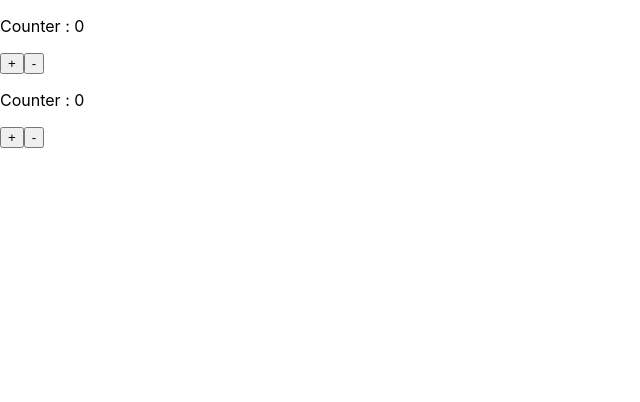
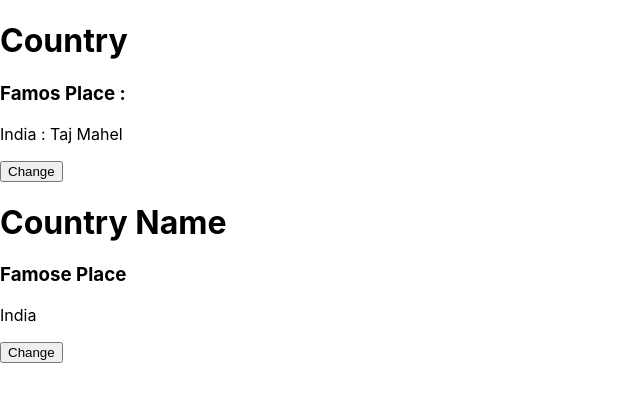
Before and after one commit to sapariyadhara/learnReact, a React (Create React App) app: page / in a window 1280 px wide. Shown: the top 402 px of the page, without its empty margins (0-640 px from the left). Built offline with nearby package versions, Linux system fonts and the light colour scheme.

Commit message:
class and fun component

```diff
--- a/src/App.js
+++ b/src/App.js
@@ -1,6 +1,8 @@
 
 import Counter from './containers/Counter';
 import CounterFun from './containers/CounterFun';
+import Country from './containers/Country';
+import Country1 from './containers/Country1';
 import Coursee from './containers/Coursee';
 import Employee from './containers/Employee';
 import EmployeeFun from './containers/EmployeeFun';
@@ -14,8 +16,10 @@
      {/* <Employee /> */}
      {/* <Coursee /> */}
      {/* <EmployeeFun /> */}
-     <Counter />
-     <CounterFun />
+     {/* <Counter /> */}
+     {/* <CounterFun /> */}
+     <Country />
+     <Country1 />
     </>
   );
 }
--- a/src/containers/Counter.js
+++ b/src/containers/Counter.js
@@ -9,22 +9,27 @@
     }
 
    handlePlus = () => {
+    if(this.state.counter < 5 ){
         this.setState({
-             counter : this.state.counter + 1
-            })
+            counter : this.state.counter + 1
+       })
+    }
+
    }
 
    handleMinus = () => {
+    if(this.state.counter > 0){
         this.setState({
             counter : this.state.counter - 1
         })
+    }
    }
     render() {
         return (
             <div>
                 <p> Counter : {this.state.counter}</p>
-                <button onClick={this.handlePlus}> + </button>
-                <button onClick={this.handleMinus}> - </button>
+                <button disabled={this.state.counter < 5 ? false : true} onClick={this.handlePlus}> + </button>
+                <button disabled={this.state.counter === 0 ? true : false} onClick={this.handleMinus}> - </button>
             </div>
         );
     }
--- a/src/containers/CounterFun.js
+++ b/src/containers/CounterFun.js
@@ -4,18 +4,24 @@
     let [counter , setCounter] = useState(0)
 
     const handlePlus = () => {
-        setCounter(counter+1)
+        if(counter < 5){
+            setCounter(counter+1)
+        }
+
     }
 
     const handleMinus = () => {
-        setCounter(counter-1)
+        if(counter > 0){
+            setCounter(counter-1)
+        }
+        // setCounter(counter-1)
     }
 
     return (
         <div>
-            <p>Counter : {counter}</p>
-            <button onClick={handlePlus}> + </button>
-            <button onClick={handleMinus}> - </button>
+            <p>Counter1 : {counter}</p>
+            <button disabled={counter < 5 ? false : true} onClick={handlePlus}> + </button>
+            <button disabled={counter === 0 ? true : false } onClick={handleMinus}> - </button>
         </div>
     );
 }
--- /dev/null
+++ b/src/containers/Country.js
@@ -0,0 +1,30 @@
+import React, { Component } from 'react';
+import Fuamosplace from './Fuamosplace';
+
+class Country extends Component {
+    constructor(props) {
+        super(props);
+        this.state = ({
+            countryName : 'India'
+        })
+    }
+
+    handleChange = () => {
+        this.setState({
+            countryName : 'UK'
+        })
+    }
+
+    render() {
+        return (
+            <div>
+                <h1>Country</h1>
+              <Fuamosplace  cname = {this.state.countryName}  />
+
+              <button onClick={this.handleChange}>Change</button>
+            </div>
+        );
+    }
+}
+
+export default Country;
--- /dev/null
+++ b/src/containers/Country1.js
@@ -0,0 +1,20 @@
+import React, { useState } from 'react';
+import Famosplace1 from './Famosplace1';
+
+function Country1(props) {
+    let [contry , setCounry] = useState('India')
+
+    const handleChange = () => {
+        setCounry('UK')
+    }
+
+    return (
+        <div>
+            <h1>Country Name </h1>
+            <Famosplace1  crName = {contry}/>
+            <button onClick={handleChange}>Change</button>
+        </div>
+    );
+}
+
+export default Country1;
--- /dev/null
+++ b/src/containers/Famosplace1.js
@@ -0,0 +1,12 @@
+import React from 'react';
+
+function Famosplace1(props) {
+    return (
+        <div>
+            <h3>Famose Place</h3>
+            <p>{props.crName}</p>
+        </div>
+    );
+}
+
+export default Famosplace1;
--- /dev/null
+++ b/src/containers/Fuamosplace.js
@@ -0,0 +1,16 @@
+import React, { Component } from 'react';
+
+class Fuamosplace extends Component {
+    render() {
+        return (
+            <div>
+                <h3>Famos Place :</h3>
+                <p> {this.props.cname === 'India' ? 'India : Taj Mahel' : 'Uk : London'} </p>
+
+
+            </div>
+        );
+    }
+}
+
+export default Fuamosplace;
```
